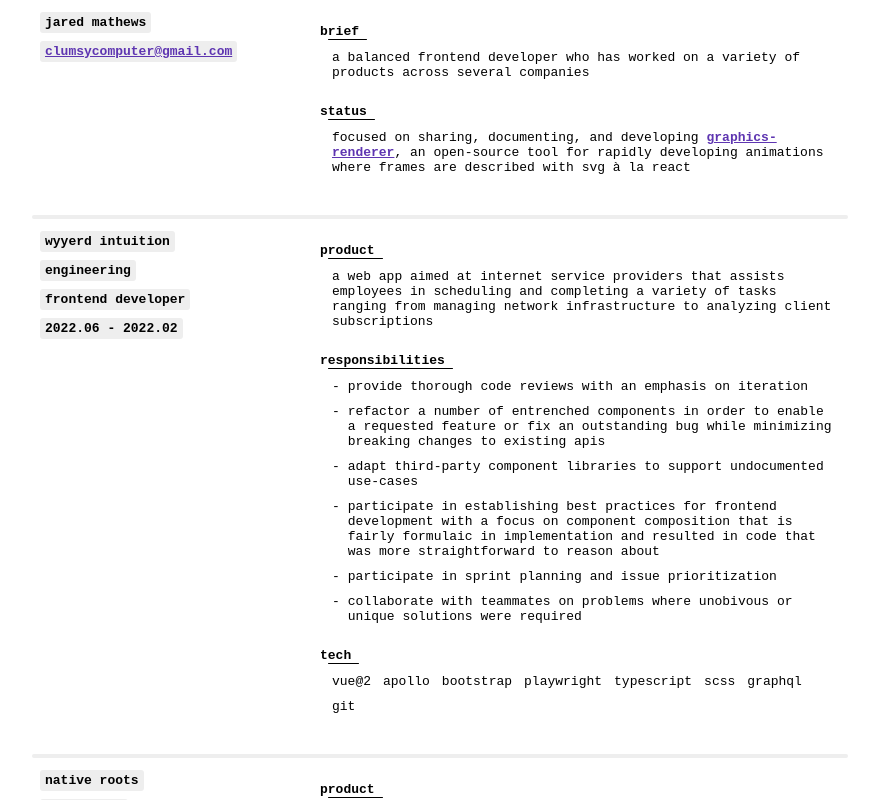
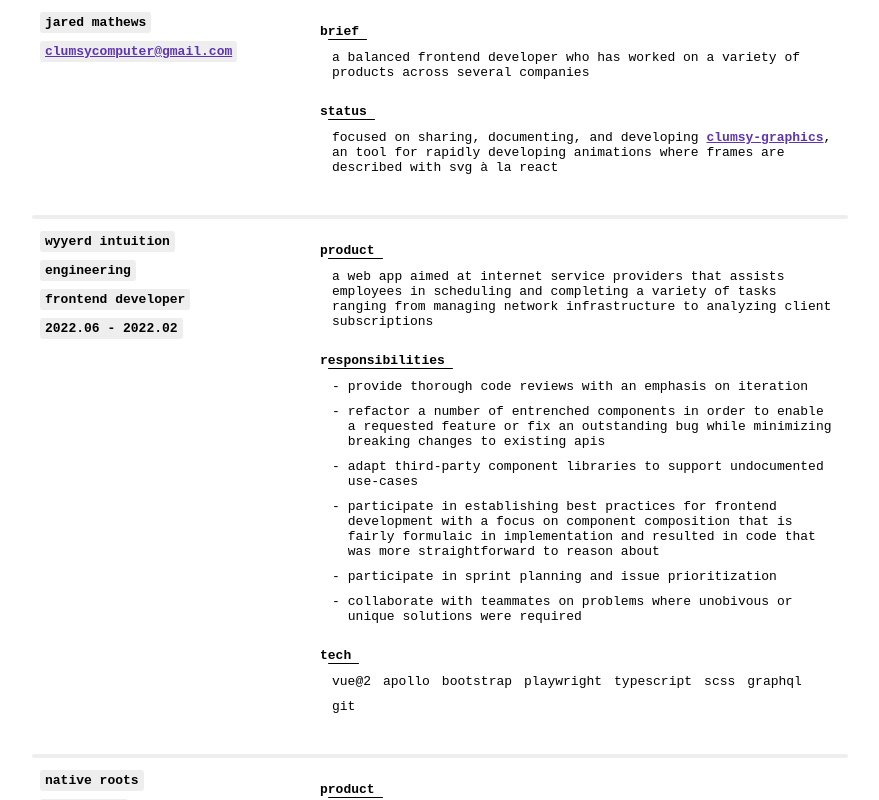
Before and after one commit to clumsycomputer/clumsy-website, a Next.js app: page /resume in a window 1280 px wide. Shown: the top 800 px of the page, without its empty margins (200-1079 px from the left). Built offline with nearby package versions, Linux system fonts and the light colour scheme.

Commit message:
chore(ResumePage): update status

```diff
--- a/components/pages/resume/ResumePage.tsx
+++ b/components/pages/resume/ResumePage.tsx
@@ -83,11 +83,11 @@ function ResumePageBase(props: ResumePageBaseProps) {
         statusText={
           <Fragment>
             focused on sharing, documenting, and developing{" "}
-            <a href="https://github.com/clumsycomputer/graphics-renderer#readme">
-              <b>graphics-renderer</b>
+            <a href="https://github.com/clumsycomputer/clumsy-graphics#readme">
+              <b>clumsy-graphics</b>
             </a>
-            , an open-source tool for rapidly developing animations where frames
-            are described with svg à la react
+            , an tool for rapidly developing animations where frames are
+            described with svg à la react
           </Fragment>
         }
       />
```
Also changed, not shown: 1 other file (tests, documents, lock files or other folders).
